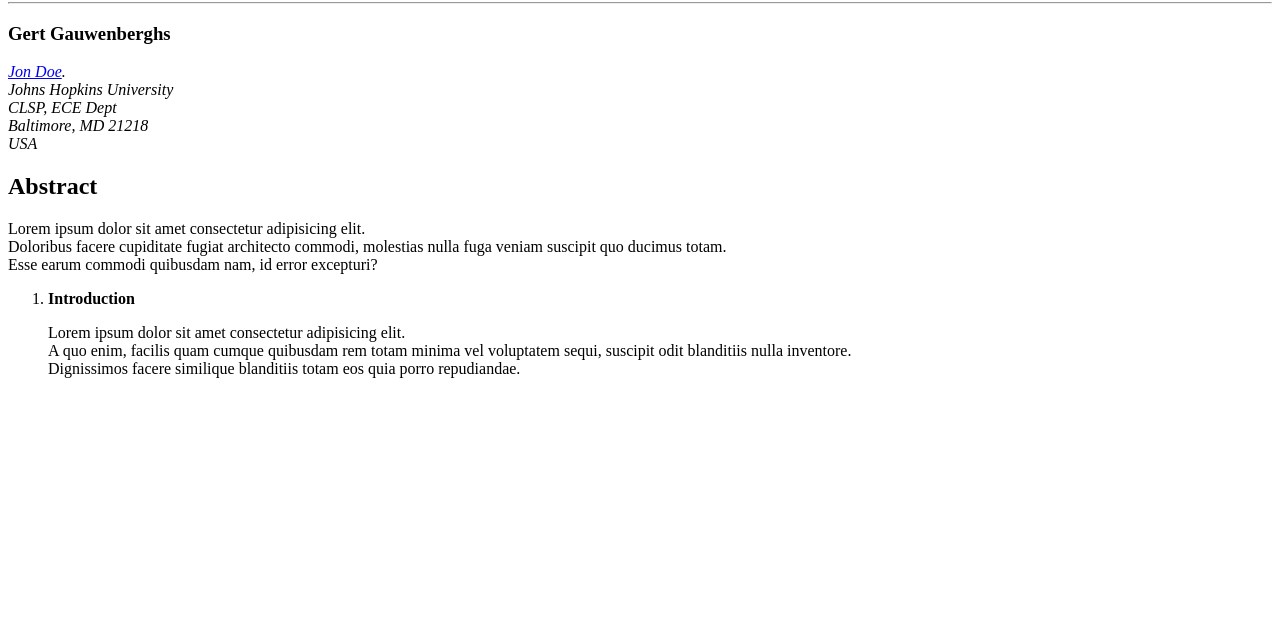
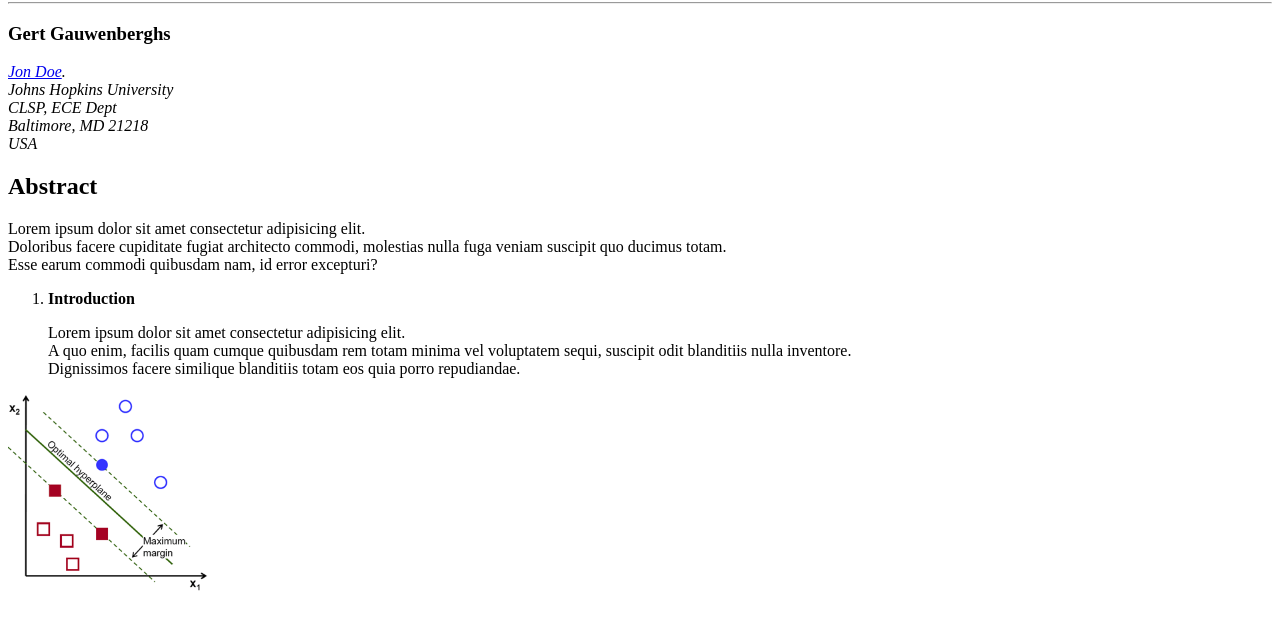
Before and after one commit to maurizio-dominici/paper-html, a plain HTML site: page index.html in a window 1280 px wide. Shown: the part 78-708 px from the top of the page. Drawn offline with Linux system fonts and the light colour scheme.

Commit message:
add graphic

```diff
--- a/index.html
+++ b/index.html
@@ -41,6 +41,15 @@
            </ol>
 
 
+            <img src="./img/grafico paper scientifico.png"
+                 alt="paper scientifico"
+                 width="200"
+             />
+
+
+
+
+
 
 
 
```
Also changed, not shown: img/grafico paper scientifico.png (added).
